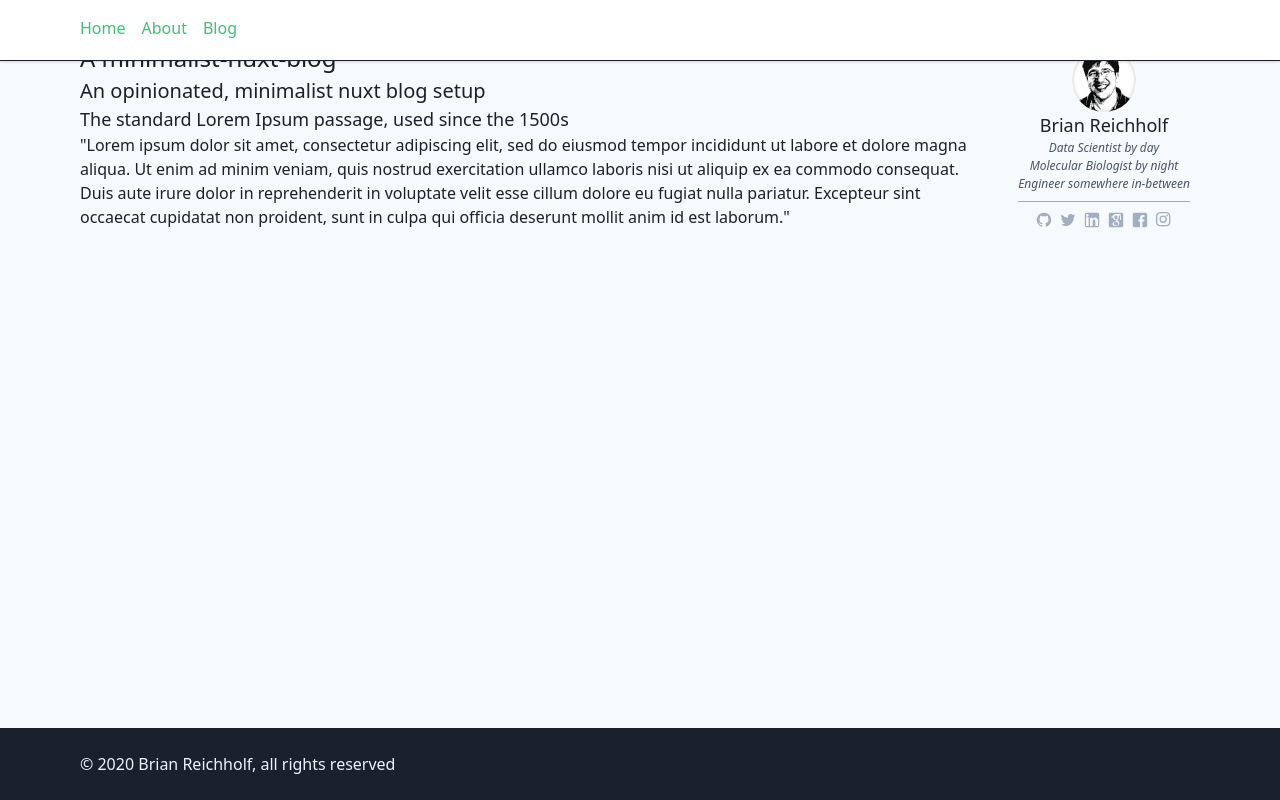
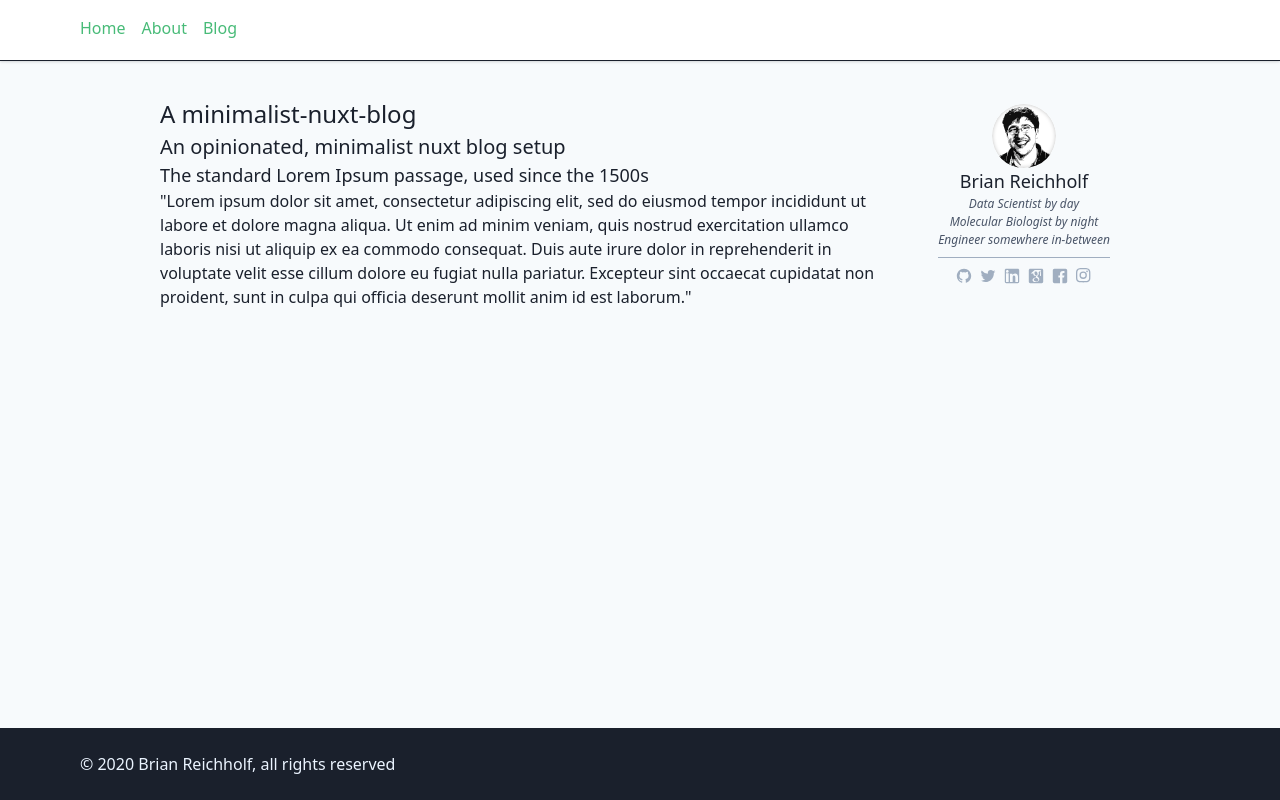
Before and after one commit to breichholf/minimalist-nuxt-blog, a Nuxt app: page / in a window 1280 px wide. Built offline with nearby package versions, Linux system fonts and the light colour scheme.

Commit message:
Testing div width

```diff
--- a/layouts/default.vue
+++ b/layouts/default.vue
@@ -1,12 +1,10 @@
 <template>
   <div class="flex flex-col min-h-screen bg-gray-100 text-gray-900">
     <Navbar />
-    <main class="flex-grow px-8 py-10 md:px-12 lg:px-16 xl:px-20">
-      <div class="flex">
-        <nuxt />
-        <div class="flex-none pl-8">
-          <Sidebar />
-        </div>
+    <main class="flex flex-grow pt-24 py-10 px-8 md:px-24 lg:px-32 xl:px-40">
+      <nuxt />
+      <div class="flex-none pl-8">
+        <Sidebar />
       </div>
     </main>
     <Footer />
@@ -60,6 +58,17 @@ ol {
   @apply list-decimal list-inside;
 }
 
+main {
+  @apply w-full;
+}
+
+.content {
+  /* We need to restrict width here,
+   * or the rendered code box will overflow
+   */
+  @apply flex-grow w-1/2;
+}
+
 /*
  Custom Settings -- Links
  */
@@ -75,7 +84,11 @@ a:not(.social-link) {
  Settings for markdown-it-prism code highlighting
  */
 pre[class*="language-"] {
-  @apply rounded;
+  @apply rounded inline-flex overflow-x-scroll;
+}
+
+code[class*="language-"] {
+  @apply inline-block;
 }
 
 /*
```
Also changed, not shown: content/blog/2020-03-21-saxis-procul.md (+8 -8 lines).
